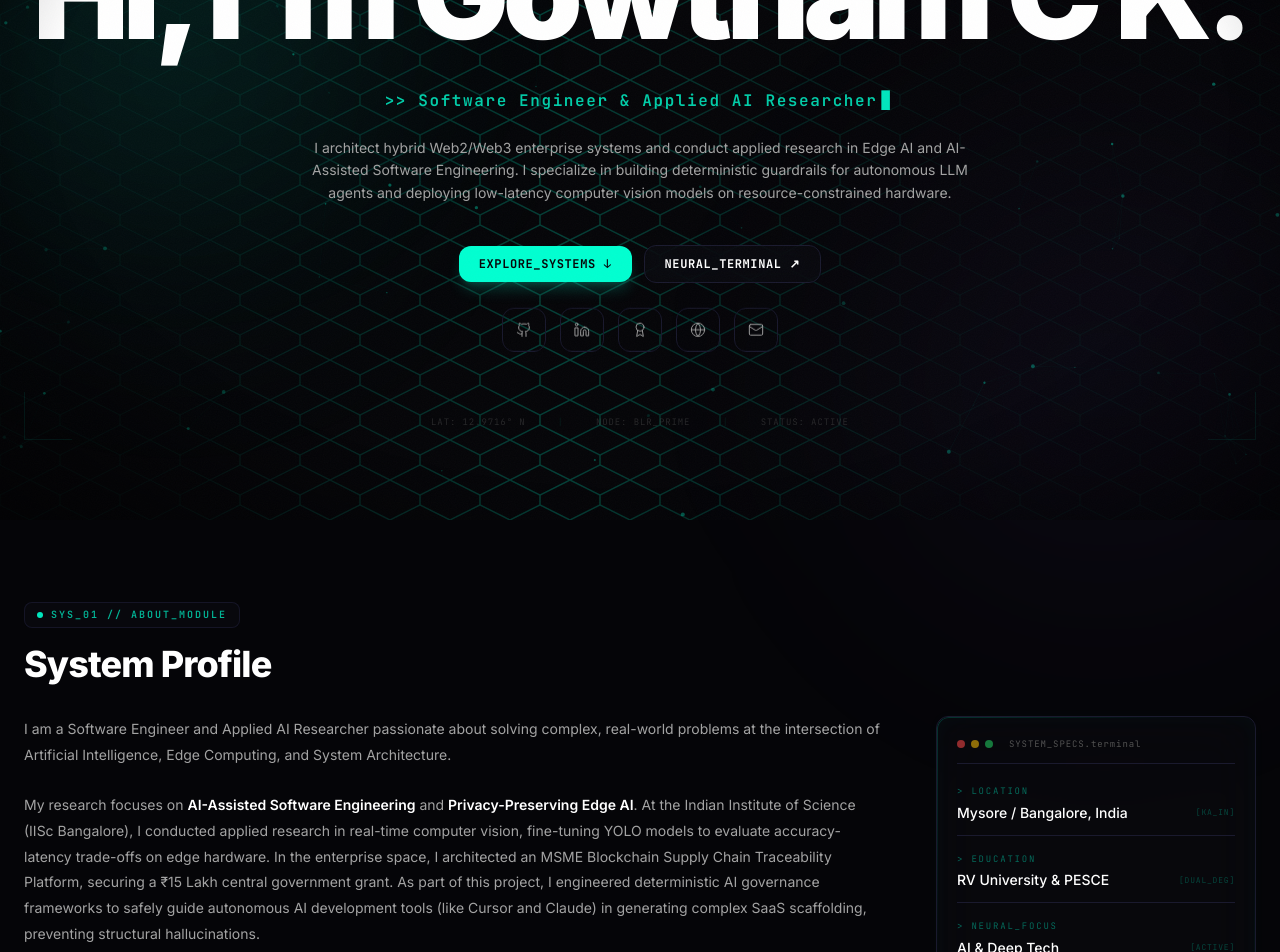
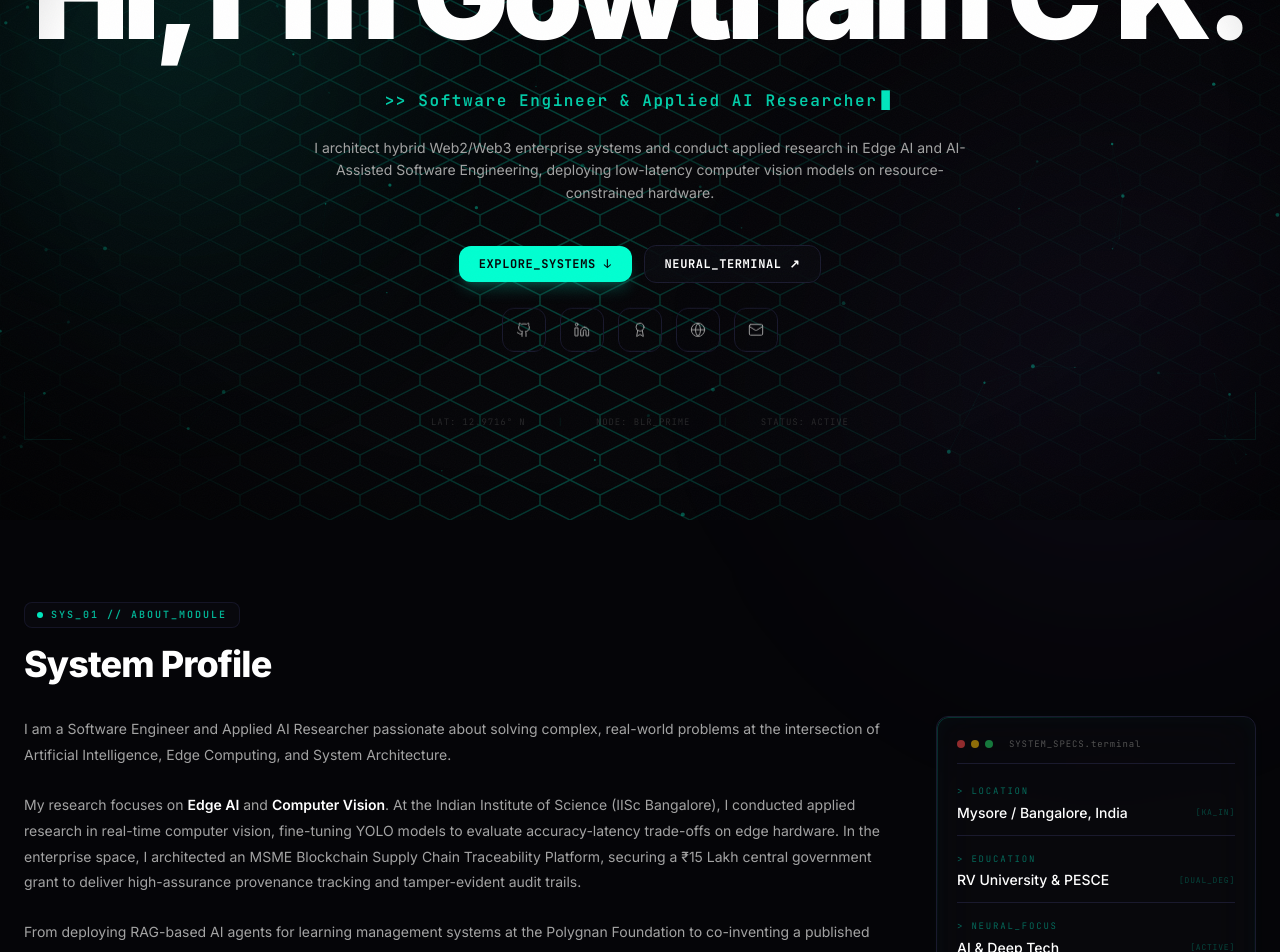
Before and after one commit to GowthamCK/GowthamCK, a React (Vite) app: page / in a window 1280 px wide. Shown: the part 280-1232 px from the top of the page. Built offline with nearby package versions, Linux system fonts and the light colour scheme.

Commit message:
fix: remove deterministic guardrail claims and ground terminal knowledge base

```diff
--- a/src/components/ChatTerminal.jsx
+++ b/src/components/ChatTerminal.jsx
@@ -57,8 +57,8 @@ export default function ChatTerminal() {
             return {
                 text: `Available Terminal Commands & Queries:
 • \`about\`      : Summary of Gowtham's profile & focus areas
-• \`projects\`   : Key engineering projects (Sentinel, LMS, E-Commerce)
-• \`msme\`       : ₹15 Lakh MSME grant & Blockchain patent details
+• \`projects\`   : Key engineering projects (Blockchain Traceability, Friend-or-Foe, LMS)
+• \`msme\`       : ₹15 Lakh MSME grant & Blockchain traceability details
 • \`iisc\`       : Research internship at Aerospace Dept, IISc Bangalore
 • \`certs\`      : 13 verified credentials (Oracle, AWS Credly, Gemini, Coursera)
 • \`exp\`        : Professional experience (Polygnan, IISc)
@@ -71,14 +71,14 @@ You can also ask natural questions like: "Where did he intern?", "What is his CG
             };
         }
 
-        // 3. MSME Hackathon / ₹15 Lakhs / Grant / Funding / AI Governance / Blockchain
-        if (q.includes('msme') || q.includes('15 lakh') || q.includes('15l') || q.includes('grant') || q.includes('hackathon') || q.includes('governance') || q.includes('polygon') || q.includes('supply chain')) {
+        // 3. MSME Hackathon / ₹15 Lakhs / Grant / Funding / Blockchain / Supply Chain
+        if (q.includes('msme') || q.includes('15 lakh') || q.includes('15l') || q.includes('grant') || q.includes('hackathon') || q.includes('polygon') || q.includes('supply chain')) {
             return {
-                text: `🏆 ENTERPRISE BLOCKCHAIN TRACEABILITY & AI GOVERNANCE (₹15L MoMSME Grant):
+                text: `🏆 ENTERPRISE BLOCKCHAIN SUPPLY CHAIN TRACEABILITY (₹15L MoMSME Grant):
 • Role: Project Lead & Lead Architect
 • Funding: Secured ₹15 Lakhs central government grant from Ministry of MSME (National MSME Hackathon 4.0 Winner).
 • Architecture: High-assurance hybrid Web2/Web3 platform bridging tamper-evident distributed ledgers with scalable enterprise SaaS services.
-• Deterministic AI Governance: Pioneered architectural guardrails and prompt governance to steer autonomous code-generation tools while eliminating hallucinations and protecting IP integrity.
+• Features: Milestone verification, cryptographic audit trails, and role-based data access for manufacturing consortia.
 • Patent: Co-Inventor of published patent "Blockchain-Enabled System for Carbon Capture Verification and Automated Emission Credit Trading" (2026).`
             };
         }
@@ -128,10 +128,10 @@ You can also ask natural questions like: "Where did he intern?", "What is his CG
         // 8. Projects general
         if (q === 'projects' || q === 'proj' || q.includes('project') || q.includes('portfolio') || q.includes('built')) {
             return {
-                text: `🚀 FEATURED ACTION & METRIC-DRIVEN PROJECTS:
-1. Enterprise Blockchain Supply Chain & AI Governance (Next.js, PostgreSQL, Polygon PoS, Cursor/Claude Guardrails) — Managing ₹15L MoMSME grant with deterministic AI prompt governance.
+                text: `🚀 FEATURED ENGINEERING PROJECTS:
+1. Enterprise Blockchain Supply Chain Traceability Platform (Next.js, PostgreSQL, Polygon PoS, Smart Contracts) — Supported by ₹15L MoMSME central grant for provenance verification.
 2. Real-Time Edge AI Surveillance System (YOLO11s, Raspberry Pi 4B, OV5647 IR camera, PyTorch ONNX) — <50ms latency nocturnal Friend-or-Foe edge classification.
-3. Polygnan LMS & Autonomous AI Agents (Django Ninja, React, RBAC, n8n, RAG Agents) — 500+ active users with multi-agent workflows.`
+3. Polygnan LMS & Multi-Agent Workflows (Django Ninja, React, RBAC, n8n, RAG Agents) — 500+ active users with automated educational workflows.`
             };
         }
 
@@ -143,7 +143,7 @@ You can also ask natural questions like: "Where did he intern?", "What is his CG
 • AWS (2 Credly Badges): AWS Academy Cloud Architecting & Cloud Foundations.
 • Google for Education (1 Badge): Gemini Certified University Student (Credential.net).
 • Coursera (4 Certificates): Quantum Computing Specialization (Packt), Qiskit, Python for QC, Agile Software Dev (Univ of Minnesota).
-• Live Directory: View the verified badges in the SYS_07 registry above or on Credly: https://www.credly.com/users/gowtham-c-k/badges/credly`
+• Live Directory: View the verified badges in the SYS_06 registry above or on Credly: https://www.credly.com/users/gowtham-c-k/badges/credly`
             };
         }
 
@@ -205,8 +205,8 @@ You can also ask natural questions like: "Where did he intern?", "What is his CG
         if (q === 'about' || q.includes('who is') || q.includes('who are') || q.includes('bio') || q.includes('introduce') || q.includes('hello') || q.includes('hi') || q.includes('hey')) {
             return {
                 text: `👤 GOWTHAM C K [Software Engineer & Applied AI Researcher]:
-• Profile: Software Engineer and Applied AI Researcher specializing in Edge AI, Computer Vision, AI-Assisted Software Engineering, and Enterprise Blockchain Architecture.
-• Research Focus: Privacy-Preserving Edge AI and deterministic AI governance for autonomous LLM tools.
+• Profile: Software Engineer and Applied AI Researcher specializing in Edge AI, Computer Vision, and Enterprise Blockchain Architecture.
+• Research Focus: Edge AI, real-time Computer Vision on embedded hardware (YOLO/ONNX), and scalable cloud systems.
 • Key Accreditations: ₹15L MoMSME Central Government Grant Winner, Published Blockchain Patent Co-Inventor, ICCSSE Scholar @ RV University (CGPA 10), 13 Verified Cloud/AI Credentials.
 • Base Location: Mysore & Bangalore, India.`
             };
@@ -218,7 +218,7 @@ You can also ask natural questions like: "Where did he intern?", "What is his CG
             text: `⚠️ [TERMINAL_GUARD]: I am Gowtham's neural portfolio assistant. I only provide verified factual information regarding Gowtham C K's career, research, projects, skills, education, and achievements.
 
 Try asking about:
-• "Tell me about the ₹15L MSME grant & AI governance"
+• "Tell me about the ₹15L MSME grant & Blockchain traceability platform"
 • "What research did he do at IISc Bangalore?"
 • "Explain the Friend-or-Foe YOLO11s edge AI project"
 • "What are his ATS skills and 13 verified certifications?"
--- a/src/data.js
+++ b/src/data.js
@@ -3,7 +3,7 @@ import { Github, Linkedin, Mail, Globe, Award } from 'lucide-react';
 export const personalInfo = {
     name: "Gowtham C K",
     headline: "Hi, I'm Gowtham C K.",
-    subtitle: "I architect hybrid Web2/Web3 enterprise systems and conduct applied research in Edge AI and AI-Assisted Software Engineering. I specialize in building deterministic guardrails for autonomous LLM agents and deploying low-latency computer vision models on resource-constrained hardware.",
+    subtitle: "I architect hybrid Web2/Web3 enterprise systems and conduct applied research in Edge AI and AI-Assisted Software Engineering, deploying low-latency computer vision models on resource-constrained hardware.",
     designation: "Software Engineer & Applied AI Researcher",
     systemStatus: "ONLINE",
     email: "ckgowtham12@gmail.com",
@@ -18,7 +18,7 @@ export const personalInfo = {
 
 export const aboutText = [
     "I am a Software Engineer and Applied AI Researcher passionate about solving complex, real-world problems at the intersection of Artificial Intelligence, Edge Computing, and System Architecture.",
-    "My research focuses on **AI-Assisted Software Engineering** and **Privacy-Preserving Edge AI**. At the Indian Institute of Science (IISc Bangalore), I conducted applied research in real-time computer vision, fine-tuning YOLO models to evaluate accuracy-latency trade-offs on edge hardware. In the enterprise space, I architected an MSME Blockchain Supply Chain Traceability Platform, securing a ₹15 Lakh central government grant. As part of this project, I engineered deterministic AI governance frameworks to safely guide autonomous AI development tools (like Cursor and Claude) in generating complex SaaS scaffolding, preventing structural hallucinations.",
+    "My research focuses on **Edge AI** and **Computer Vision**. At the Indian Institute of Science (IISc Bangalore), I conducted applied research in real-time computer vision, fine-tuning YOLO models to evaluate accuracy-latency trade-offs on edge hardware. In the enterprise space, I architected an MSME Blockchain Supply Chain Traceability Platform, securing a ₹15 Lakh central government grant to deliver high-assurance provenance tracking and tamper-evident audit trails.",
     "From deploying RAG-based AI agents for learning management systems at the Polygnan Foundation to co-inventing a published patent in blockchain-enabled carbon capture, I am driven by building secure, scalable, and trustworthy systems. I am currently seeking applied research fellowships and PhD opportunities to further explore autonomous multi-agent systems, AI reliability, and large-scale architectural innovation."
 ];
 
@@ -99,11 +99,11 @@ export const experience = [
 
 export const projects = [
     {
-        title: "Enterprise Blockchain Traceability & AI Governance",
+        title: "Enterprise Blockchain Supply Chain Traceability Platform",
         role: "Project Lead / Lead Architect",
         codename: "SYS_NEXUS // MOMSME_PLATFORM",
-        description: "Lead architect for an enterprise supply chain traceability platform supported by a ₹15 Lakh MoMSME central government grant. Engineered a high-assurance hybrid Web2/Web3 architecture bridging tamper-evident distributed ledgers with scalable enterprise SaaS services. Concurrently pioneered deterministic AI governance frameworks—establishing formal architectural guardrails to safely steer autonomous code-generation tools while eliminating hallucinations and safeguarding IP integrity.",
-        tags: ["Hybrid Web2/Web3", "Enterprise Architecture", "Next.js", "Polygon PoS", "AI Governance", "Smart Contracts"],
+        description: "Lead architect for an enterprise supply chain traceability platform supported by a ₹15 Lakh MoMSME central government grant. Engineered a high-assurance hybrid Web2/Web3 architecture bridging tamper-evident distributed ledgers with scalable enterprise SaaS services, delivering milestone verification, transparent audit trails, and role-based data access for manufacturing consortia.",
+        tags: ["Hybrid Web2/Web3", "Enterprise Architecture", "Next.js", "Polygon PoS", "PostgreSQL", "Smart Contracts"],
         size: "large",
         status: "DEPLOYED"
     },
```
Also changed, not shown: 1 other file (tests, documents, lock files or other folders).
